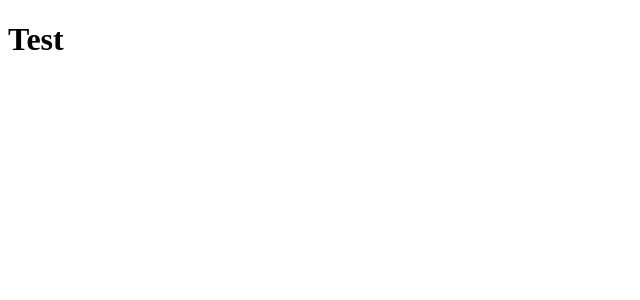
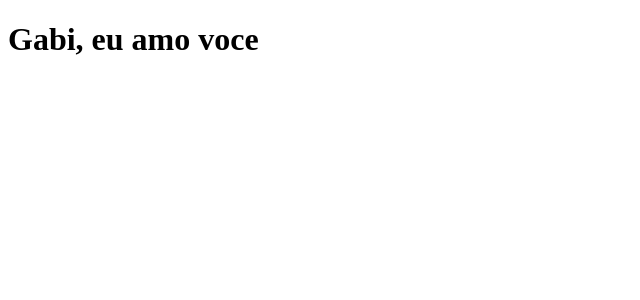
Before and after one commit to IagoFreitas05/clone-tabnews, a Next.js app: page / in a window 1280 px wide. Shown: the top 300 px of the page, without its empty margins (0-640 px from the left). Built offline with nearby package versions, Linux system fonts and the light colour scheme.

Commit message:
mais uma alteraçao

```diff
--- a/pages/index.js
+++ b/pages/index.js
@@ -1,5 +1,5 @@
 function Home(){
-    return <h1>Test</h1>
+    return <h1>Gabi, eu amo voce</h1>
 }
 
 export default Home;
```
